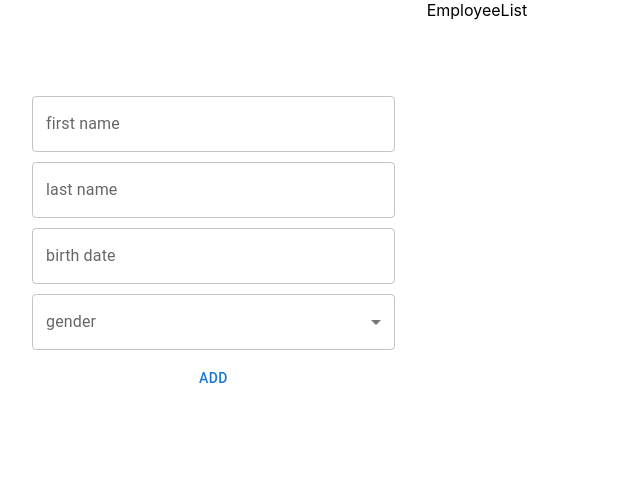
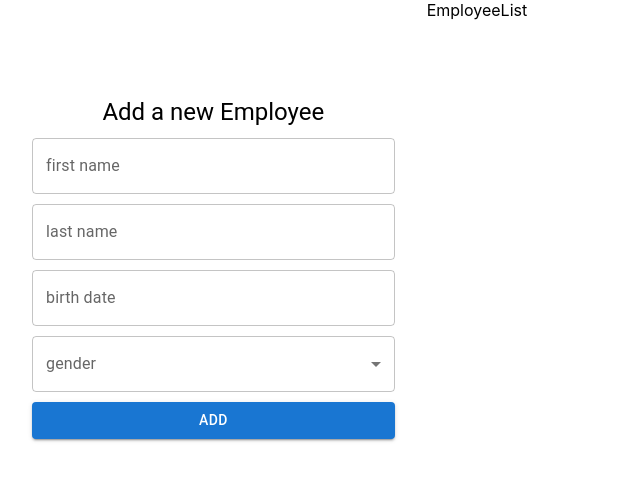
Before and after one commit to rinnic/next-prisma-trial, a Next.js app: page / in a window 1280 px wide. Shown: the top 480 px of the page, without its empty margins (0-640 px from the left). Built offline with nearby package versions, Linux system fonts and the light colour scheme.

Commit message:
form skeleton completed

```diff
--- a/components/EmployeeForm.js
+++ b/components/EmployeeForm.js
@@ -7,6 +7,7 @@ import {
   InputLabel,
   FormControl,
   Button,
+  Typography
 } from "@mui/material";
 import { LocalizationProvider, DatePicker } from "@mui/x-date-pickers";
 import { AdapterDateFns } from "@mui/x-date-pickers/AdapterDateFns";
@@ -23,6 +24,7 @@ const EmployeeForm = (props) => {
         height: "100%",
       }}
     >
+      <Typography variant="h5">Add a new Employee</Typography>
       <TextField id="first-name" label="first name" onChange={() => {}} fullWidth/>
       <TextField id="last-name" label="last name" onChange={() => {}} fullWidth/>
       <LocalizationProvider dateAdapter={AdapterDateFns} fullWidth>
@@ -43,7 +45,7 @@ const EmployeeForm = (props) => {
           <MenuItem value="UNDEFINED">OTHER</MenuItem>
         </Select>
       </FormControl>
-      <Button id="add-button" type="submit">
+      <Button id="add-button" type="submit" variant="contained" fullWidth>
         Add
       </Button>
     </Box>
--- a/pages/index.js
+++ b/pages/index.js
@@ -16,7 +16,10 @@ export default function Home() {
       </Head>
 
       <main className={styles.main}>
-        <Grid container spacing={0}>
+        <Grid container spacing={0} sx={{
+          width: "100%",
+          height: "100%"
+        }}>
           <Grid item xs={4}>
             <EmployeeForm />
           </Grid>
```
